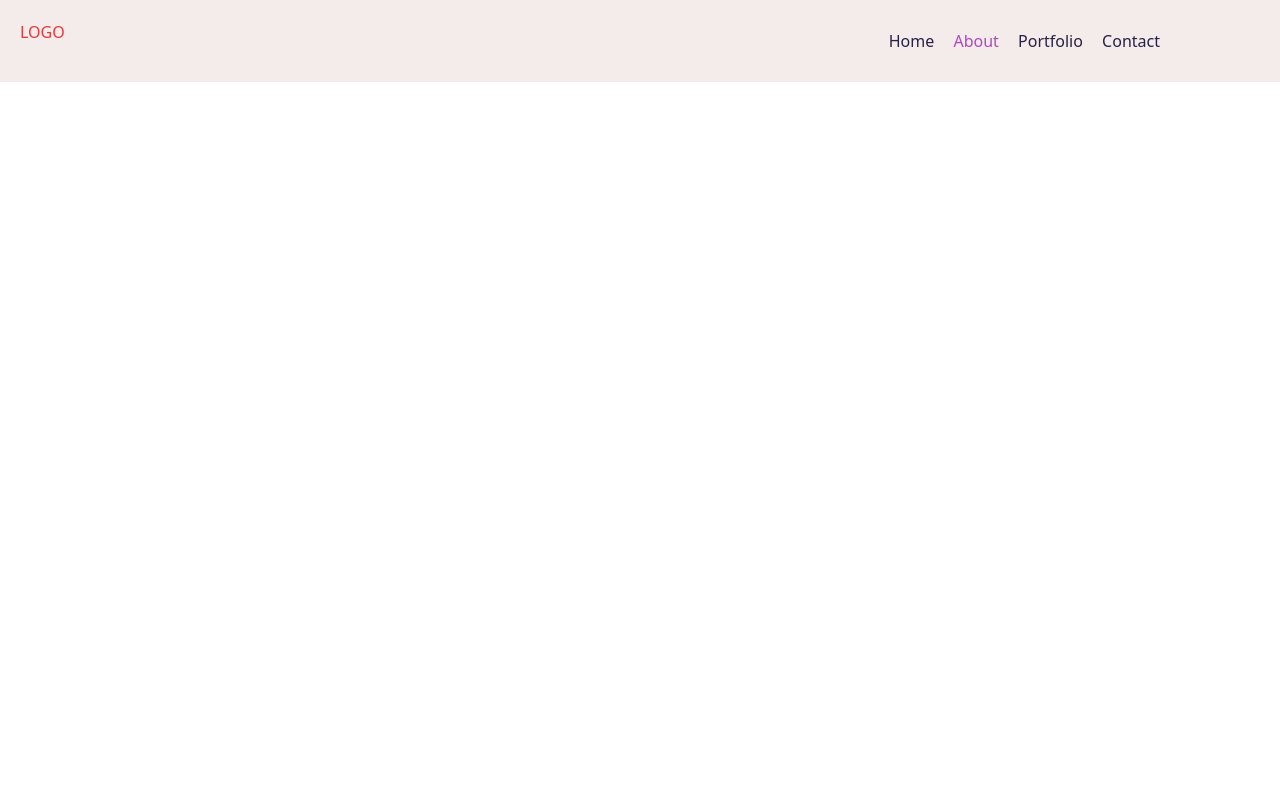
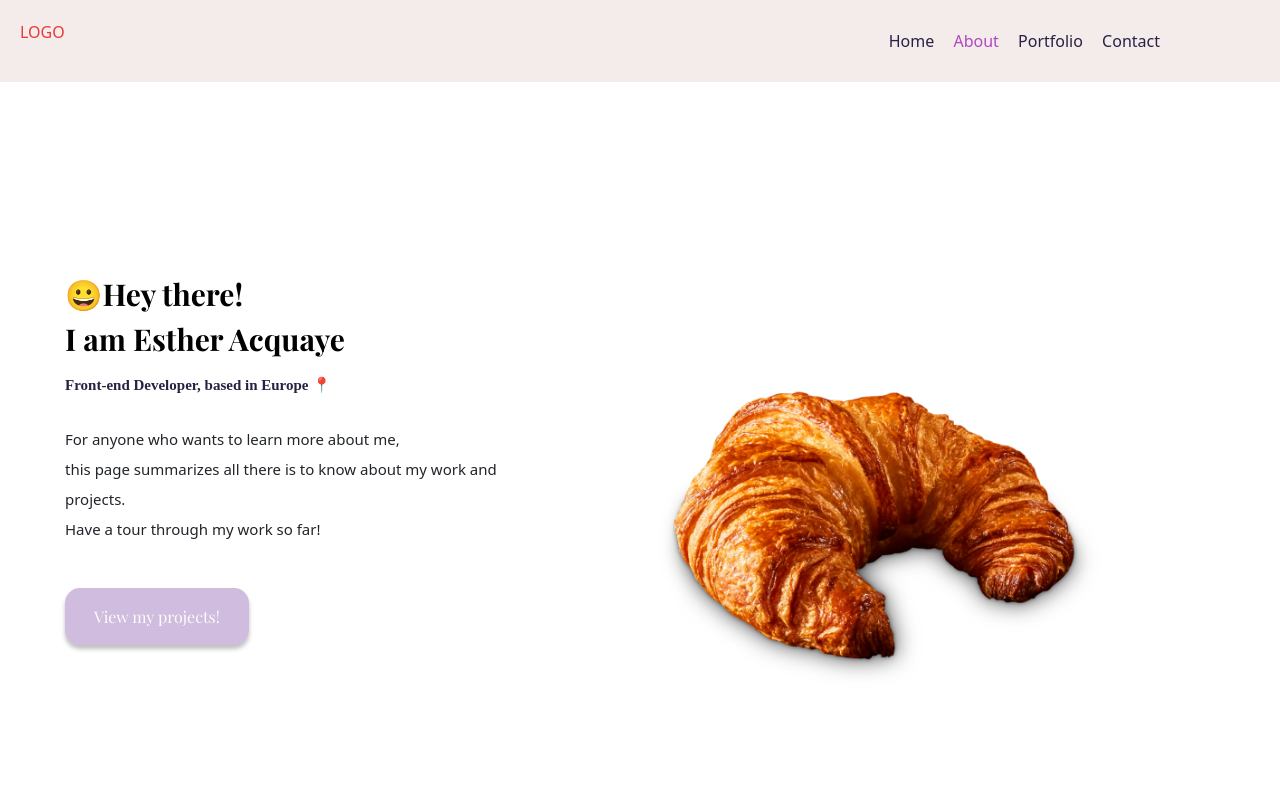
Before and after one commit to O-Yaa/final-portfolio-project, a plain HTML site: page about.html in a window 1280 px wide. Drawn offline with nearby package versions, Linux system fonts and the light colour scheme.

Commit message:
Updated HTML and CSS files

```diff
--- a/about.html
+++ b/about.html
@@ -31,14 +31,46 @@
           </div>
           <ul>
             <li>
-              <a href="/">Home</a>
+              <a href="/" title="Homepage">Home</a>
             </li>
-            <li class="active"><a href="/about.html">About</a></li>
-            <li><a href="/portfolio.html">Portfolio</a></li>
-            <li><a href="/contact.html">Contact</a></li>
+            <li class="active">
+              <a href="/about.html" title="About Esther">About</a>
+            </li>
+            <li>
+              <a href="/portfolio.html" title="Esther's Work">Portfolio</a>
+            </li>
+            <li><a href="/contact.html" title="Contact Esther">Contact</a></li>
           </ul>
         </nav>
       </div>
     </header>
+
+    <div class="about-section container">
+      <div class="row">
+        <div class="col-6">
+          <div class="about-section-content">
+            <h1 class="mb-2">
+              😀Hey there! <br />
+              I am Esther Acquaye
+            </h1>
+            <h2 class="mb-2">Front-end Developer, based in Europe 📍</h2>
+            <p class="mb-4 mt-4">
+              For anyone who wants to learn more about me, <br />this page
+              summarizes all there is to know about my work and projects. <br />
+              Have a tour through my work so far!
+            </p>
+
+            <a href="#" class="btn btn-branding"> View my projects! </a>
+          </div>
+        </div>
+        <div class="col-lg-6">
+          <img
+            src="/media/Croissant.png"
+            alt="profile-picture"
+            class="img-fluid"
+          />
+        </div>
+      </div>
+    </div>
   </body>
 </html>
--- a/src/styles.css
+++ b/src/styles.css
@@ -51,6 +51,13 @@ header {
 #logo {
   color: #e83a3a;
 }
+img {
+  vertical-align: middle;
+}
+.img-fluid {
+  max-width: 100%;
+  height: auto;
+}
 h1 {
   color: black;
   font-family: "Playfair Display", serif;
@@ -91,6 +98,41 @@ p {
   line-height: 2;
   color: #272142;
 }
+.about-section {
+  padding: 160px 15px;
+}
+.about-section-content {
+  margin: 30px;
+}
+.about-section h1 {
+  color: black;
+  font-family: "Playfair Display", serif;
+  font-weight: bold;
+  font-size: 30px;
+  line-height: 1.5;
+}
+.about-section h2 {
+  font-family: var(--heading-font-family);
+  font-weight: bold;
+  font-size: 15px;
+  line-height: 2;
+  color: #272142;
+}
+.about-section p {
+  font-size: 15px;
+}
+.about-section .btn {
+  margin-top: 20px;
+}
+
+/*
+ h5 {
+  font-family: var(--heading-font-family);
+  font-weight: bold;
+  font-size: 35px;
+  line-height: 2;
+  color: #272142;
+}*/
 .btn-branding {
   color: #fffcfc;
   text-align: center;
@@ -163,7 +205,8 @@ footer .social-links a:hover {
 
 @media (max-width: 900px) {
   h1 {
-    font-size: 54px;
+    font-size: 44px;
+    line-height: 56px;
   }
   h2 {
     font-size: 44px;
@@ -180,6 +223,11 @@ footer .social-links a:hover {
     text-align: center;
   }
 
+  .about-section {
+    text-align: center;
+    padding: 0;
+  }
+
   footer .contact-box {
     background-color: var(--secondary-color);
     padding: 30px;
@@ -192,3 +240,13 @@ footer .social-links a:hover {
     max-width: 1320px;
   }
 }
+
+@media (min-width: 992px) {
+  .col-lg-6 {
+    flex: 0 0 auto;
+    flex-grow: 0;
+    flex-shrink: 0;
+    flex-basis: auto;
+    width: 50%;
+  }
+}
```
Also changed, not shown: contact.html (+8 -4 lines), index.html (+11 -5 lines), portfolio.html (+9 -4 lines).
